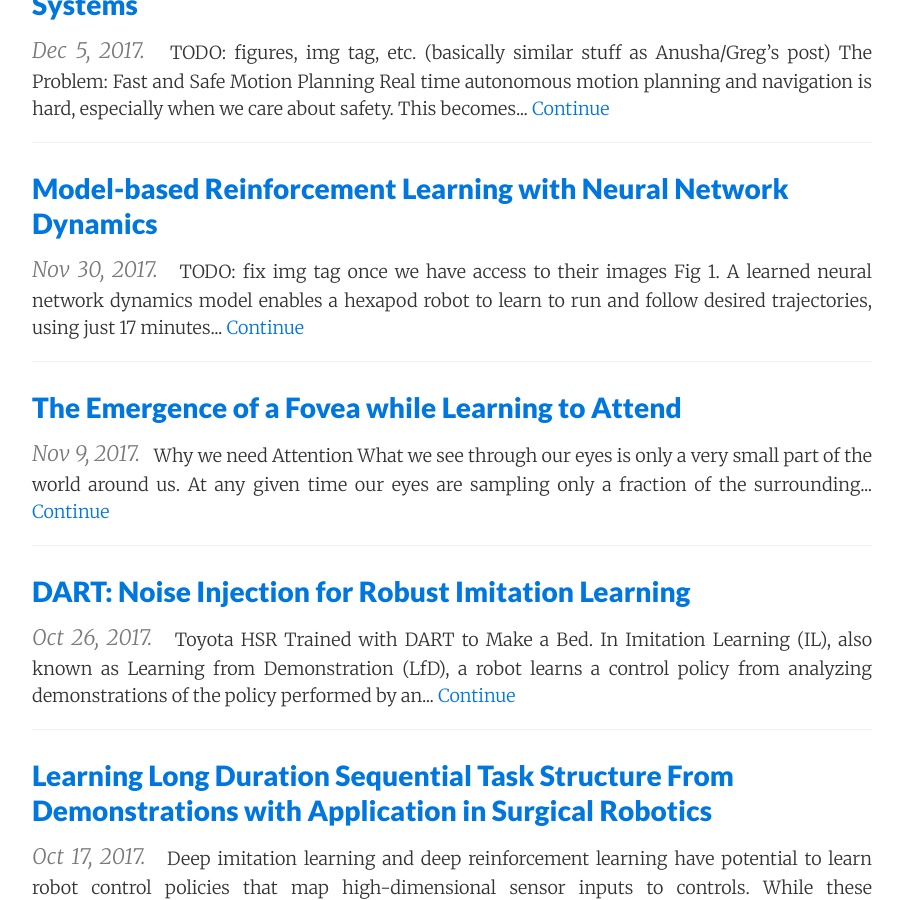
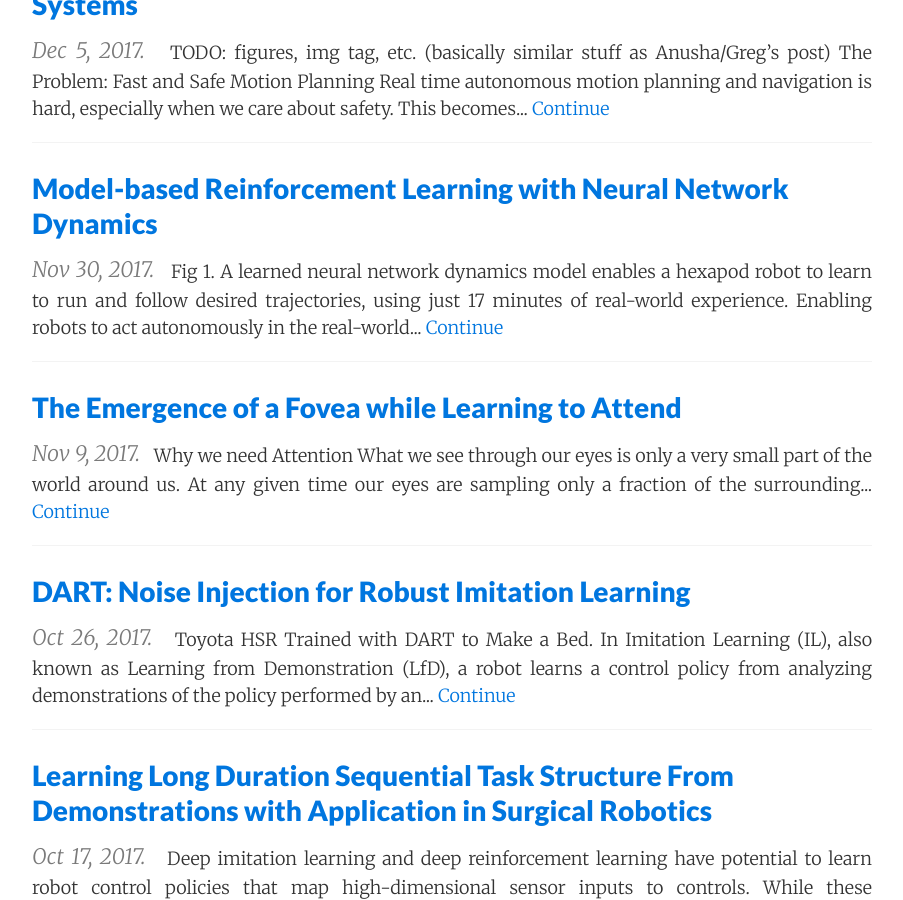
Before and after one commit to bairblog/bairblog.github.io, a Jekyll site: the page built from future.html, in a window 1280 px wide and 900 px high, scrolled down 390 px. Shown: the whole window, without its empty margins (188-1091 px from the left). Built offline with Jekyll 4.4.1, drawn with Linux system fonts in a browser that asks for light colours; nearby versions of some CDN libraries.

Commit message:
updated model-rl post, except we still need their code link

```diff
--- a/_posts/2017-11-30-model-based-rl.md
+++ b/_posts/2017-11-30-model-based-rl.md
@@ -4,17 +4,21 @@
 date:       2017-11-30 9:00:00
 author:     Anusha Nagabandi, Gregory Kahn
 visible:    True
+img:        /assets/model-rl/fig_1a.png
 excerpt_separator: <!--more-->
 show_comments: False
-img: /assets/fovea/translate_only.png
 ---
 
-TODO: fix img tag once we have access to their images
-
-
-**Fig 1. A learned neural network dynamics model enables a hexapod robot to
-learn to run and follow desired trajectories, using just 17 minutes of
-real-world experience.**
+<p style="text-align:center;">
+<img src="https://people.eecs.berkeley.edu/~nagaban2/misc/bair_blog_figs/fig_1a.png" height="240" style="margin: 10px;" alt="fig1a">
+<img src="https://people.eecs.berkeley.edu/~nagaban2/misc/bair_blog_figs/fig_1b.gif" height="240" style="margin: 10px;" alt="fig1b">
+<br>
+<i>
+Fig 1. A learned neural network dynamics model enables a hexapod robot to learn
+to run and follow desired trajectories, using just 17 minutes of real-world
+experience.
+</i>
+</p>
 
 Enabling robots to act autonomously in the real-world is difficult. [Really,
 really difficult][1]. Even with expensive robots and teams of world-class
@@ -107,18 +111,23 @@
 trajectories to aggregate onto the dataset. We discuss these two components
 below.
 
-**Fig 2. Overview of our model-based reinforcement learning algorithm**
-
+<p style="text-align:center;">
+<img src="https://people.eecs.berkeley.edu/~nagaban2/misc/bair_blog_figs/fig_2.png" width="600" alt="fig2">
+<br>
+<i>
+Fig 2. Overview of our model-based reinforcement learning algorithm.
+</i>
+</p>
 
 
 ### Dynamics Model
 
 We parameterize our learned dynamics function as a deep neural network,
 parameterized by some weights that need to be learned. Our dynamics function
-takes as input the current state st and action at, and outputs the predicted
-state difference $s_{t+1}-s_t$. The dynamics model itself can be trained in a
-supervised learning setting, where collected training data comes in pairs of
-inputs $(s,a)$ and corresponding output labels $(s-s)$.
+takes as input the current state $s_t$ and action $a_t$, and outputs the
+predicted state difference $s_{t+1}-s_t$. The dynamics model itself can be
+trained in a supervised learning setting, where collected training data comes in
+pairs of inputs $(s_t,a_t)$ and corresponding output labels $(s_{t+1},s_t)$.
 
 Note that the “state” that we refer to above can vary with the agent, and it can
 include elements such as center of mass position, center of mass velocity, joint
@@ -142,10 +151,16 @@
 planning process at the next time step. This replanning makes the approach
 robust to inaccuracies in the learned dynamics model.
 
+<p style="text-align:center;">
+<img src="https://people.eecs.berkeley.edu/~nagaban2/misc/bair_blog_figs/fig_3.png" width="500" alt="fig3">
+<br>
+<i>
+Fig 3. Illustration of the process of simulating multiple candidate action
+sequences using the learned dynamics model, predicting their outcome, and
+selecting the best one according to the reward function.
+</i>
+</p>
 
-**Fig 3. Illustration of the process of simulating multiple candidate action
-sequences using the learned dynamics model, predicting their outcome, and
-selecting the best one according to the reward function.**
 
 
 ## Results
@@ -161,9 +176,20 @@
 variety of different desired trajectories, without a need for separate
 task-specific training.
 
-**Fig 4: Trajectory following results with ant, swimmer, and half-cheetah. The
+<p style="text-align:center;">
+<img src="https://people.eecs.berkeley.edu/~nagaban2/misc/bair_blog_figs/fig_4a.gif" height="140" style="margin: 6px;" alt="fig4a">
+<img src="https://people.eecs.berkeley.edu/~nagaban2/misc/bair_blog_figs/fig_4b.gif" height="140" style="margin: 6px;" alt="fig4b">
+<img src="https://people.eecs.berkeley.edu/~nagaban2/misc/bair_blog_figs/fig_4c.gif" height="140" style="margin: 6px;" alt="fig4c"> <br>
+<img src="https://people.eecs.berkeley.edu/~nagaban2/misc/bair_blog_figs/fig_4d.gif" height="140" style="margin: 6px;" alt="fig4d">
+<img src="https://people.eecs.berkeley.edu/~nagaban2/misc/bair_blog_figs/fig_4e.gif" height="140" style="margin: 6px;" alt="fig4e">
+<img src="https://people.eecs.berkeley.edu/~nagaban2/misc/bair_blog_figs/fig_4f.gif" height="140" style="margin: 6px;" alt="fig4f">
+<br>
+<i>
+Fig 4: Trajectory following results with ant, swimmer, and half-cheetah. The
 dynamics model used by each agent in order to perform these various trajectories
-was trained just once, using only randomly collected training data.**
+was trained just once, using only randomly collected training data.
+</i>
+</p>
 
 What aspects of our approach were important to achieve good performance? We
 first looked at the effect of varying the MPC planning horizon H. Fig. 5 shows
@@ -175,13 +201,26 @@
 the ground truth. Therefore, an intermediate planning horizon is best to avoid
 greedy behavior while minimizing the detrimental effects of an inaccurate model.
 
-**Fig 5: Plot of task performance achieved by controllers using different
-horizon values for planning. Too low of a horizon is not good, and neither is
-too high of a horizon.**
+<p style="text-align:center;">
+<img src="https://people.eecs.berkeley.edu/~nagaban2/misc/bair_blog_figs/fig_5.png" alt="fig5">
+<br>
+<i>
+Fig 5: Plot of task performance achieved by controllers using different horizon
+values for planning. Too low of a horizon is not good, and neither is too high
+of a horizon.
+</i>
+</p>
 
-**Fig 6: A 100-step forward simulation (open-loop) of the dynamics model,
-showing that open-loop predictions for certain state elements eventually diverge
-from the ground truth.**
+<p style="text-align:center;">
+<img
+src="https://people.eecs.berkeley.edu/~nagaban2/misc/bair_blog_figs/fig_6.png" width="600" alt="fig6">
+<br>
+<i>
+Fig 6: A 100-step forward simulation (open-loop) of the dynamics model, showing
+that open-loop predictions for certain state elements eventually diverge from
+the ground truth.
+</i>
+</p>
 
 We also varied the number of initial random trajectories used to train the
 dynamics model. Fig. 7 shows that although a higher amount of initial training
@@ -190,9 +229,14 @@
 highlights how on-policy data from reinforcement learning can improve sample
 efficiency.
 
-
-**Fig 7: Plot of task performance achieved by dynamics models that were trained
-using differing amounts of initial random data.**
+<p style="text-align:center;">
+<img src="https://people.eecs.berkeley.edu/~nagaban2/misc/bair_blog_figs/fig_7.png" alt="fig7">
+<br>
+<i>
+Fig 7: Plot of task performance achieved by dynamics models that were trained
+using differing amounts of initial random data.
+</i>
+</p>
 
 It is worth noting that the final performance of the model-based controller is
 still substantially lower than that of a very good model-free learner (when the
@@ -206,9 +250,16 @@
 
 ## Learning to run in the real world
 
-**Fig 8: The VelociRoACH is 10 cm in length, approximately 30 grams in weight,
-can move up to 27 body-lengths per second, and uses two motors to control all
-six legs.**
+<p style="text-align:center;">
+<img
+src="https://people.eecs.berkeley.edu/~nagaban2/misc/bair_blog_figs/fig_8.png" width="400" alt="fig8">
+<br>
+<i>
+Fig 8: The VelociRoACH is 10 cm in length, approximately 30 grams in weight, can
+move up to 27 body-lengths per second, and uses two motors to control all six
+legs.
+</i>
+</p>
 
 Since our model-based reinforcement learning algorithm can learn locomotion
 gaits using orders of magnitude less experience than model-free algorithms, it
@@ -226,8 +277,17 @@
 model-based controller can accurately follow trajectories at high speeds, after
 having been trained using only 17 minutes of random data.
 
-**Fig 9: The VelociRoACH following various desired trajectories, using our
-model-based learning approach.**
+<p style="text-align:center;">
+<img src="https://people.eecs.berkeley.edu/~nagaban2/misc/bair_blog_figs/fig_9a.gif" height="200" style="margin: 10px;" alt="fig9a">
+<img src="https://people.eecs.berkeley.edu/~nagaban2/misc/bair_blog_figs/fig_9b.gif" height="200" style="margin: 10px;" alt="fig9b"> <br>
+<img src="https://people.eecs.berkeley.edu/~nagaban2/misc/bair_blog_figs/fig_9c.gif" height="200" style="margin: 10px;" alt="fig9c">
+<img src="https://people.eecs.berkeley.edu/~nagaban2/misc/bair_blog_figs/fig_9d.gif" height="200" style="margin: 10px;" alt="fig9d">
+<br>
+<i>
+Fig 9: The VelociRoACH following various desired trajectories, using our
+model-based learning approach.
+</i>
+</p>
 
 To analyze the model’s generalization capabilities, we gathered data on both
 carpet and styrofoam terrain, and we evaluated our approach as shown in Table 1.
@@ -241,12 +301,24 @@
 indication that our approach will continue to improve over time (unlike
 hand-engineered solutions).
 
-**Table 1: Trajectory following costs incurred for models trained with different
-types of data and for trajectories executed on different surfaces.**
+<p style="text-align:center;">
+<img src="https://people.eecs.berkeley.edu/~nagaban2/misc/bair_blog_figs/table_1.png" width="600" alt="table1">
+<br>
+<i>
+Table 1: Trajectory following costs incurred for models trained with different
+types of data and for trajectories executed on different surfaces.
+</i>
+</p>
 
-**Table 2: Trajectory following costs incurred during the use of dynamics
-models trained with differing amounts of data.**
-
+<p style="text-align:center;">
+<img src="https://people.eecs.berkeley.edu/~nagaban2/misc/bair_blog_figs/table_2.png" width="600" alt="table2">
+<br>
+<i>
+Table 2: Trajectory following costs incurred during the use of dynamics
+models trained with differing amounts of data.
+legs.
+</i>
+</p>
 
 We hope that these results show the promise of model-based approaches for
 sample-efficient robot learning and encourage future research in this area.
```
Also changed, not shown: other parts of _posts/2017-11-30-model-based-rl.md (+5 -4 lines), assets/model-rl/fig_1a.png (added).
